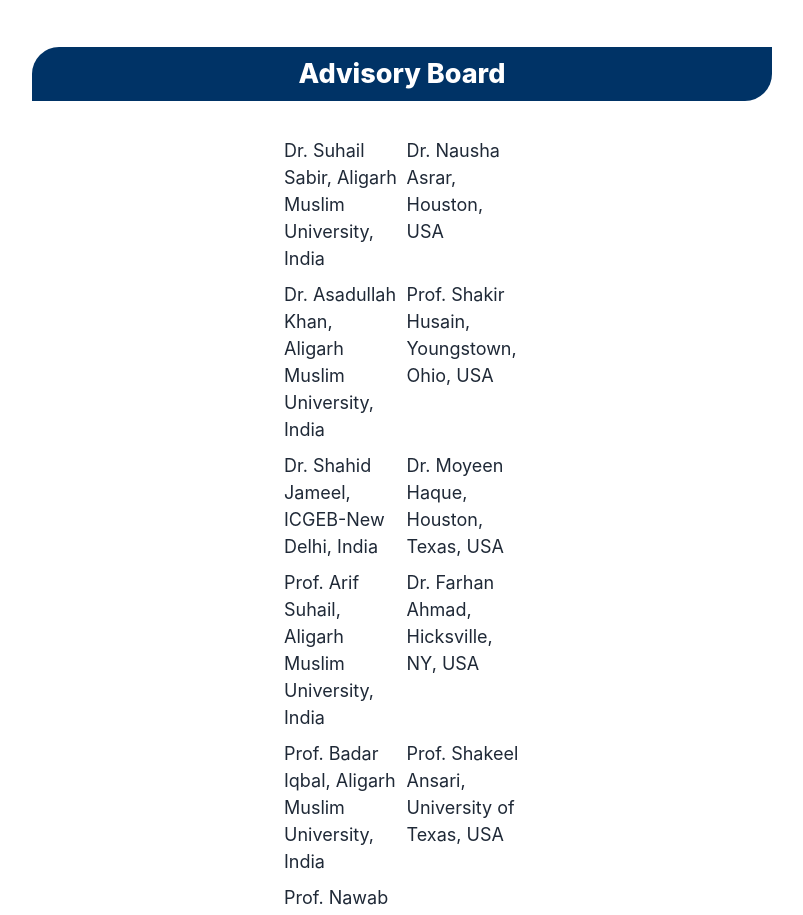
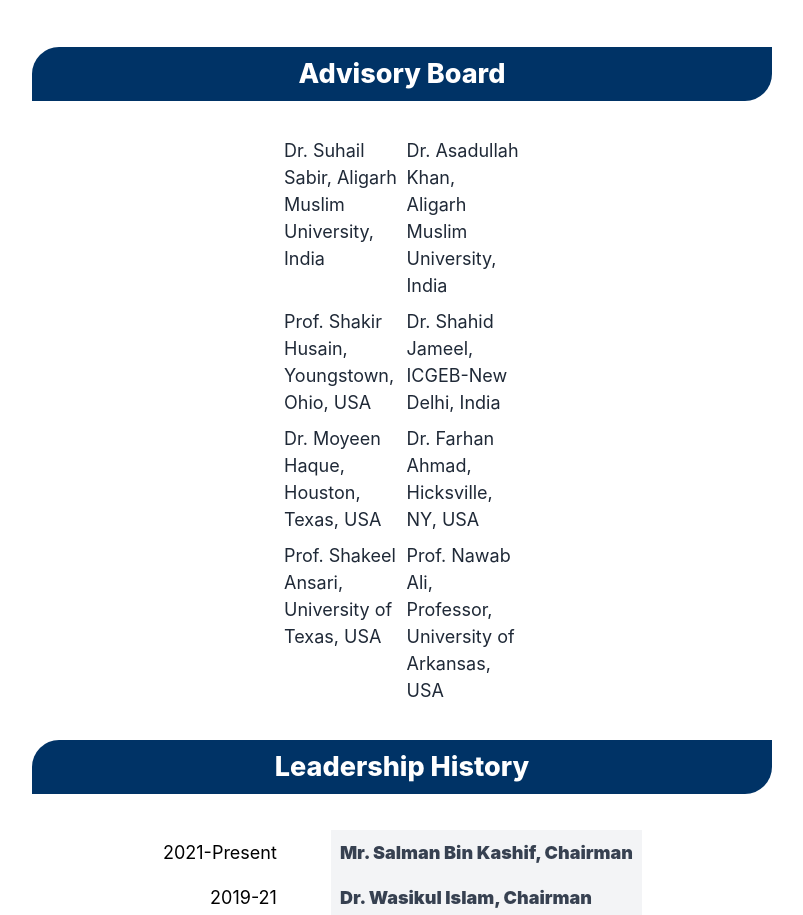
Before and after one commit to ssgsa-us/ssgsa.us, a Next.js app: page /about in a window 1280 px wide. Shown: the part 6200-7115 px from the top of the page, without its empty margins (238-1041 px from the left). Built offline with nearby package versions, Linux system fonts and the light colour scheme; no server answers.

Commit message:
Update members on about page

```diff
--- a/components/About/AdvisoryBoard.js
+++ b/components/About/AdvisoryBoard.js
@@ -9,33 +9,24 @@
           Dr. Suhail Sabir, Aligarh Muslim University, India
         </div>
         <div className="lg:ml-0 lg:mr-32 xl:mr-48">
-          Dr. Nausha Asrar, Houston, USA
+          Dr. Asadullah Khan, Aligarh Muslim University, India
         </div>
         <div className="lg:mr-0 lg:ml-32 xl:ml-48">
-          Dr. Asadullah Khan, Aligarh Muslim University, India
+          Prof. Shakir Husain, Youngstown, Ohio, USA
         </div>
         <div className="lg:ml-0 lg:mr-32 xl:mr-48">
-          Prof. Shakir Husain, Youngstown, Ohio, USA
+          Dr. Shahid Jameel, ICGEB-New Delhi, India
         </div>
         <div className="lg:mr-0 lg:ml-32 xl:ml-48">
-          Dr. Shahid Jameel, ICGEB-New Delhi, India
-        </div>
-        <div className="lg:ml-0 lg:mr-32 xl:mr-48">
           Dr. Moyeen Haque, Houston, Texas, USA
-        </div>
-        <div className="lg:mr-0 lg:ml-32 xl:ml-48">
-          Prof. Arif Suhail, Aligarh Muslim University, India
         </div>
         <div className="lg:ml-0 lg:mr-32 xl:mr-48">
           Dr. Farhan Ahmad, Hicksville, NY, USA
         </div>
         <div className="lg:mr-0 lg:ml-32 xl:ml-48">
-          Prof. Badar Iqbal, Aligarh Muslim University, India
+          Prof. Shakeel Ansari, University of Texas, USA
         </div>
         <div className="lg:ml-0 lg:mr-32 xl:mr-48">
-          Prof. Shakeel Ansari, University of Texas, USA
-        </div>
-        <div className="lg:mr-0 lg:ml-32 xl:ml-48">
           Prof. Nawab Ali, Professor, University of Arkansas, USA
         </div>
       </div>
--- a/components/About/DonorAndContributors.js
+++ b/components/About/DonorAndContributors.js
@@ -8,7 +8,6 @@
         <div>Aligarh Alumni Association of Atlanta</div>
         <div>Aligarh Alumni Association of Chicago</div>
         <div>Aligarh Alumni Association of Houston</div>
-        <div>Aligarh Alumni Association of Texas</div>
         <div>Aligarh Education Endowment Fund</div>
         <div>Indian Muslim Relief and Charities (IMRC)</div>
         <div className="mt-6 mb-10">All donors, students and alumni.</div>
```
